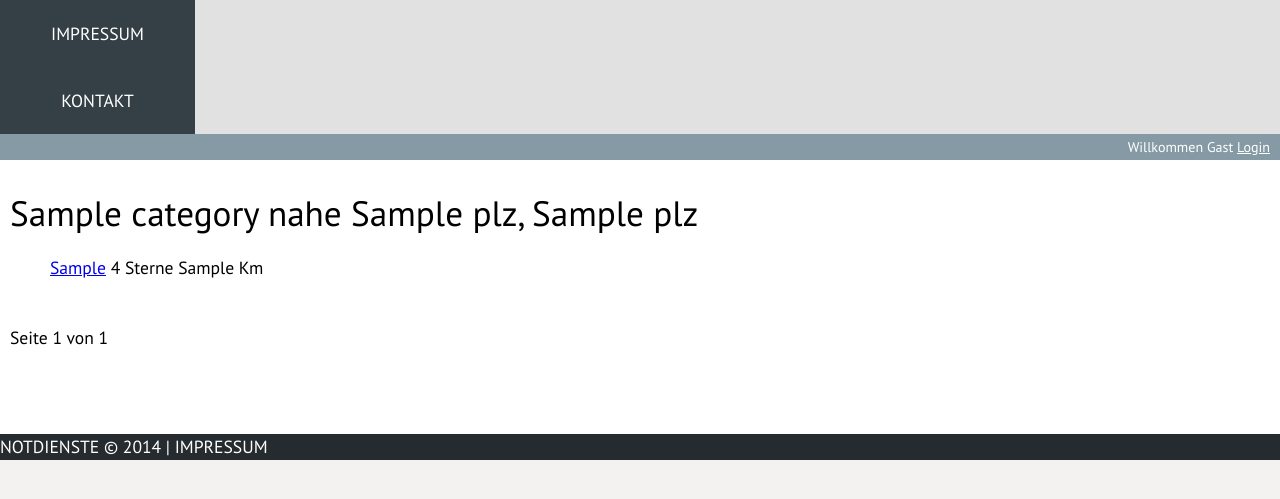
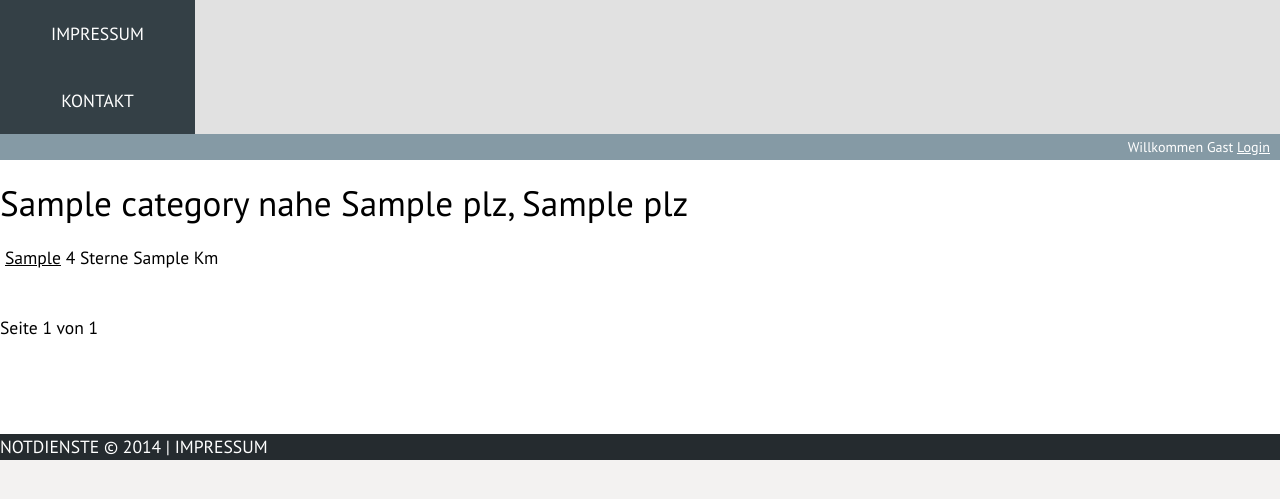
Before and after one commit to sulami/strugz, a Django app: template templates/services/category.html in a window 1280 px wide. Shown: the part 198-697 px from the top of the page. Run offline with Django 3.2, Linux system fonts and the light colour scheme; the template is opened without the code that fills it: most values are stand-ins (such as "Sample title", 1, 10 or a date in 2020).

Commit message:
even more style for search results

```diff
--- a/static/nd-style.css
+++ b/static/nd-style.css
@@ -174,6 +174,7 @@ ul#intro li img {
 }
 ol#search-results {
     list-style-type: none;
+    padding: 0;
 }
 ol#search-results li {
     transition: all .5s;
@@ -184,6 +185,10 @@ ol#search-results li:hover {
     transition: all .5s;
     -webkit-transition: all .5s; /* Safari */
 }
+ol#search-results li a {
+    color: inherit;
+    padding-left: 5px;
+}
 #footer
 {
     background: rgb(37,43,47);
--- a/templates/services/category.html
+++ b/templates/services/category.html
@@ -2,7 +2,6 @@
 {% block title %}{{ category }} - {% endblock %}
 
 {% block content %}
-    <div id="content-text">
     <h1>{{ category }} nahe {{ plz.plz }}, {{ plz.name }}</h1>
     <ol id="search-results">
     {% for service in servicelist %}
@@ -23,5 +22,4 @@
     {% if servicelist.has_next %}
         <a href="?plz={{ plz.plz }}&p={{ servicelist.next_page_number }}">Vor</a>
     {% endif %}
-    </div>
 {% endblock %}
```
Lines whose indentation alone changed are shown as unchanged.
